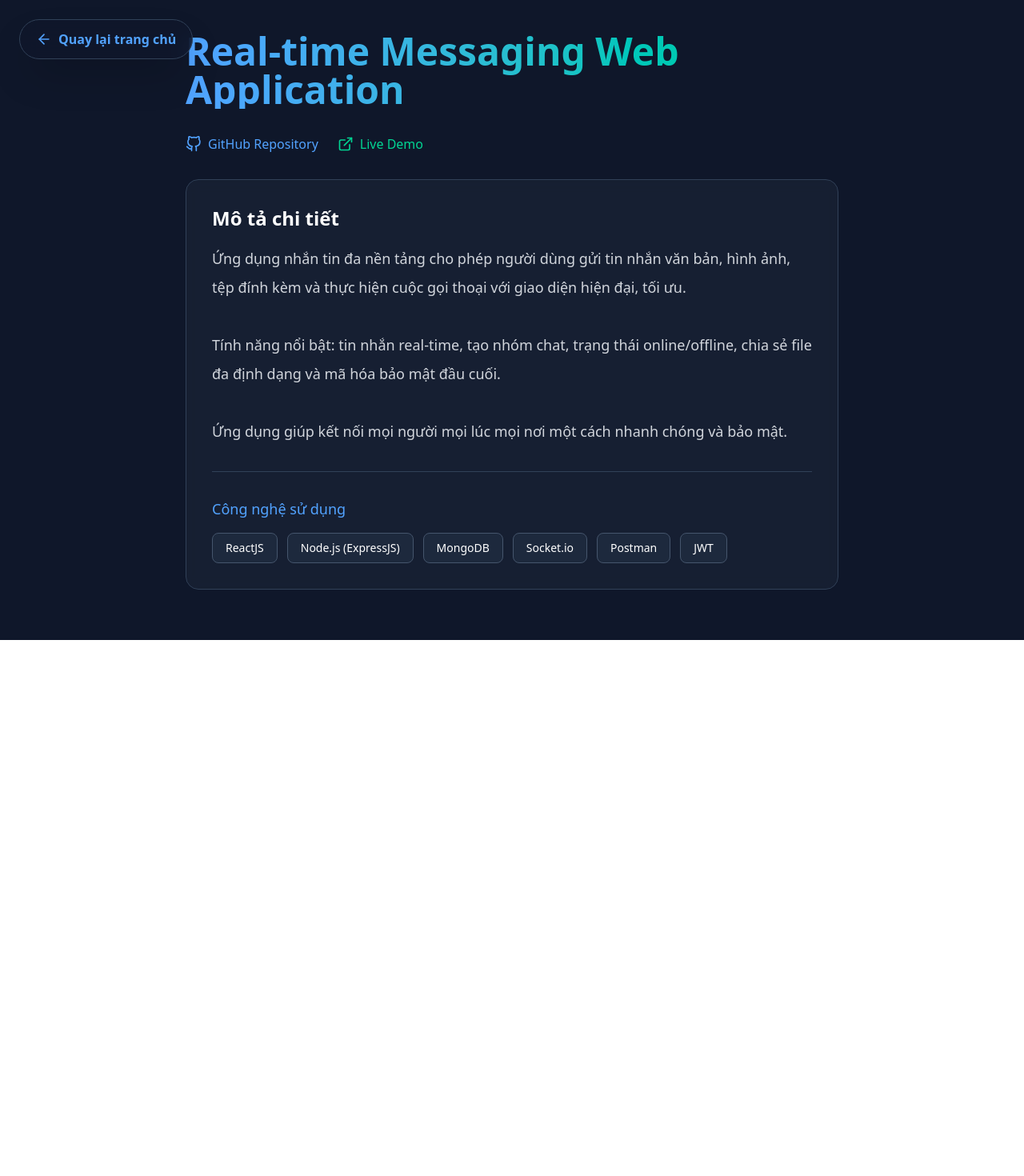
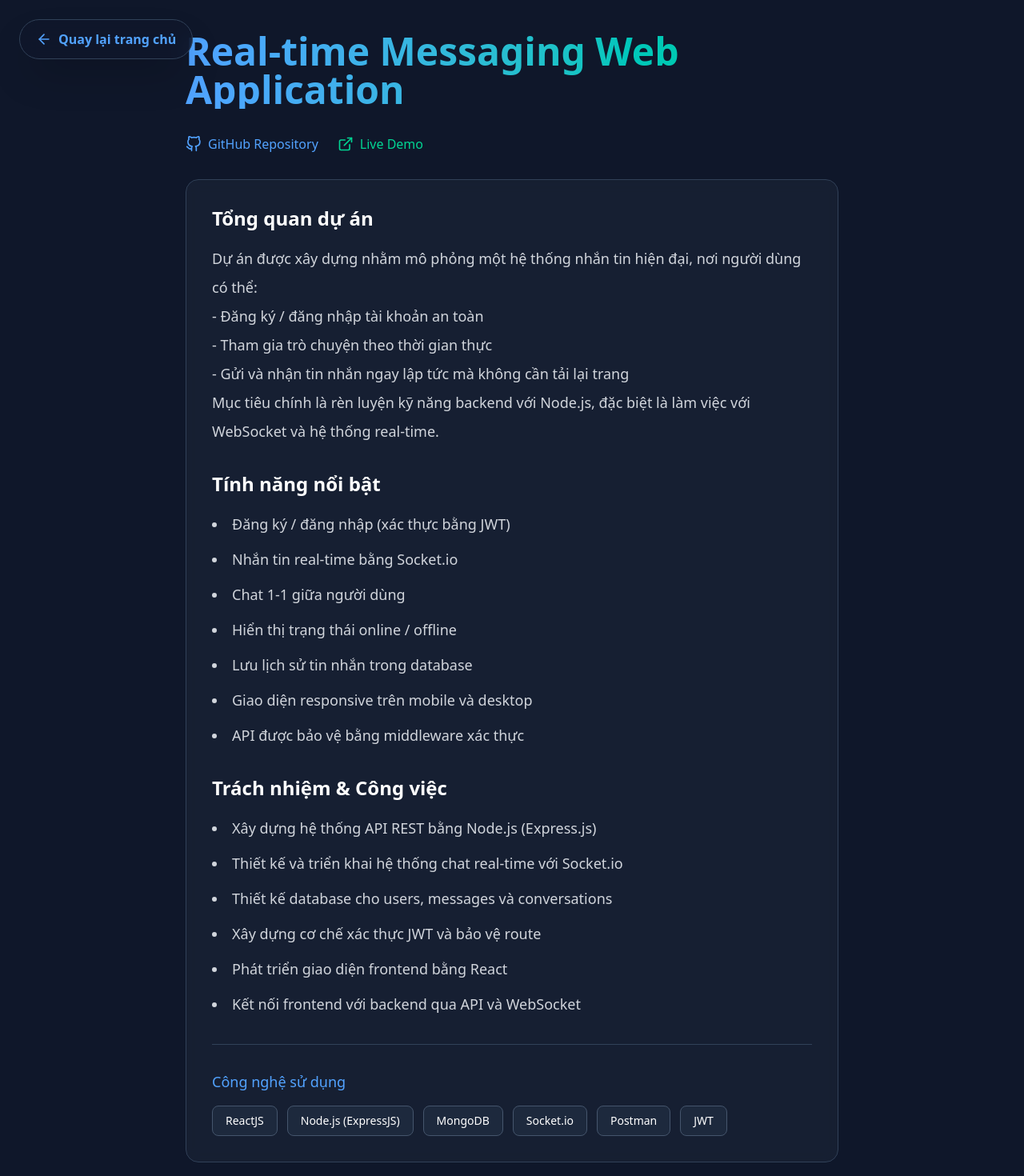
Before and after one commit to VyLNB/MyPortfolio, a React (Vite) app: page /project/1 in a window 1280 px wide. Shown: the top 1470 px of the page at 80% size. Before the commit the page ends 800 px from the top, so only its background shows below. Built offline with nearby package versions, Linux system fonts and the light colour scheme.

Commit message:
feat: enhance project display with summary support, detailed descriptions, key features, and responsibilities rendering

```diff
--- a/src/components/ProjectCard.tsx
+++ b/src/components/ProjectCard.tsx
@@ -5,11 +5,12 @@ interface ProjectCardProps {
     id: string;
     title: string;
     type: string;
-    description: string;
+    description?: string;
+    summary?: string;
     techStack: string[];
 }
 
-const ProjectCard = ({ id, title, type, description, techStack }: ProjectCardProps) => {
+const ProjectCard = ({ id, title, type, description, summary, techStack }: ProjectCardProps) => {
     return (
         <div className="bg-[#0f172a] rounded-lg overflow-hidden shadow-lg">
             <div className="p-4">
@@ -27,7 +28,7 @@ const ProjectCard = ({ id, title, type, description, techStack }: ProjectCardPro
                     </span>
                 </div>
 
-                <p className="text-gray-300 line-clamp-3 whitespace-pre-line">{description}</p>
+                <p className="text-gray-300 line-clamp-3 whitespace-pre-line">{summary || description}</p>
                 <div className="flex flex-wrap gap-2 mt-4">
                     {techStack.map((tech) => (
                         <span key={tech} className="bg-blue-400 text-white px-2 py-1 rounded-lg text-xs">
--- a/src/data/projects.ts
+++ b/src/data/projects.ts
@@ -4,7 +4,29 @@ export const projects = [
         title: "Real-time Messaging Web Application",
         type: "Full-stack",
         techStack: ["ReactJS", "Node.js (ExpressJS)", "MongoDB", "Socket.io", "Postman", "JWT"],
-        description: "Ứng dụng nhắn tin đa nền tảng cho phép người dùng gửi tin nhắn văn bản, hình ảnh, tệp đính kèm và thực hiện cuộc gọi thoại với giao diện hiện đại, tối ưu.\n\nTính năng nổi bật: tin nhắn real-time, tạo nhóm chat, trạng thái online/offline, chia sẻ file đa định dạng và mã hóa bảo mật đầu cuối.\n\nỨng dụng giúp kết nối mọi người mọi lúc mọi nơi một cách nhanh chóng và bảo mật.",
+        summary: "Một ứng dụng chat web thời gian thực cho phép người dùng nhắn tin tức thì trong các cuộc trò chuyện riêng tư hoặc nhóm.",
+        overview: `Dự án được xây dựng nhằm mô phỏng một hệ thống nhắn tin hiện đại, nơi người dùng có thể:
+        - Đăng ký / đăng nhập tài khoản an toàn
+        - Tham gia trò chuyện theo thời gian thực
+        - Gửi và nhận tin nhắn ngay lập tức mà không cần tải lại trang
+        Mục tiêu chính là rèn luyện kỹ năng backend với Node.js, đặc biệt là làm việc với WebSocket và hệ thống real-time.`,
+        keyFeatures: [
+            "Đăng ký / đăng nhập (xác thực bằng JWT)",
+            "Nhắn tin real-time bằng Socket.io",
+            "Chat 1-1 giữa người dùng",
+            "Hiển thị trạng thái online / offline",
+            "Lưu lịch sử tin nhắn trong database",
+            "Giao diện responsive trên mobile và desktop",
+            "API được bảo vệ bằng middleware xác thực",
+        ],
+        myResponsibilities: [
+            "Xây dựng hệ thống API REST bằng Node.js (Express.js)",
+            "Thiết kế và triển khai hệ thống chat real-time với Socket.io",
+            "Thiết kế database cho users, messages và conversations",
+            "Xây dựng cơ chế xác thực JWT và bảo vệ route",
+            "Phát triển giao diện frontend bằng React",
+            "Kết nối frontend với backend qua API và WebSocket"
+        ],
         linkGithub: "https://github.com/VyLNB/Real-time-chat",
         linkDemo: "https://real-time-chat-blond.vercel.app"
     },
@@ -13,7 +35,31 @@ export const projects = [
         title: "E-commerce Website",
         type: "Frontend",
         techStack: ["ReactJS", "Tailwind CSS"],
-        description: "Ứng dụng cung cấp một Dashboard quản trị giúp theo dõi toàn diện hoạt động kinh doanh với các chỉ số như khách hàng, đơn hàng và doanh thu. Hệ thống sử dụng biểu đồ trực quan (Recharts) để phân tích dữ liệu theo thời gian, hiển thị doanh thu theo tháng, trạng thái đơn hàng và danh sách sản phẩm bán chạy, giúp người quản trị dễ dàng đưa ra quyết định.\n\nBên cạnh đó, hệ thống hỗ trợ đầy đủ các chức năng quản lý như sản phẩm, đơn hàng, người dùng, danh mục, thương hiệu và mã giảm giá. Admin có thể thêm, chỉnh sửa, tìm kiếm dữ liệu và theo dõi chi tiết từng đối tượng (ví dụ: thông tin đơn hàng, khách hàng, sản phẩm). Điều này giúp tối ưu quy trình vận hành và quản lý dữ liệu tập trung.\n\nNgoài ra, ứng dụng tích hợp xác thực và bảo mật với cơ chế đăng nhập, phân quyền truy cập và bảo vệ route, đảm bảo chỉ người dùng hợp lệ mới có thể truy cập hệ thống quản trị. Admin cũng có thể quản lý thông tin cá nhân thông qua trang hồ sơ riêng.",
+        summary: `Một ứng dụng dashboard quản trị giúp theo dõi và quản lý toàn bộ hoạt động kinh doanh, bao gồm khách hàng, đơn hàng, sản phẩm và doanh thu.
+                    Hệ thống cung cấp giao diện trực quan với biểu đồ phân tích dữ liệu theo thời gian,
+                    hỗ trợ người quản trị đưa ra quyết định nhanh chóng và chính xác.`,
+        overview: `Ứng dụng được xây dựng nhằm cung cấp một hệ thống quản trị tập trung cho doanh nghiệp,
+                    cho phép theo dõi toàn diện các chỉ số kinh doanh quan trọng như doanh thu, đơn hàng và khách hàng.
+                    Thông qua các biểu đồ trực quan, hệ thống giúp phân tích dữ liệu theo thời gian thực và hỗ trợ việc ra quyết định dựa trên dữ liệu (data-driven decisions).`,
+        keyFeatures: [
+            "Dashboard tổng quan với các chỉ số: khách hàng, đơn hàng, doanh thu",
+            "Biểu đồ phân tích dữ liệu theo tháng (Recharts)",
+            "Thống kê trạng thái đơn hàng",
+            "Danh sách sản phẩm bán chạy",
+            "Quản lý sản phẩm (thêm / sửa / xóa / tìm kiếm)",
+            "Quản lý đơn hàng và chi tiết đơn hàng",
+            "Quản lý người dùng và phân quyền",
+            "Quản lý danh mục, thương hiệu và mã giảm giá",
+            "Trang hồ sơ người dùng (Profile management)",
+        ],
+        myResponsibilities: [
+            "Phát triển giao diện dashboard bằng React.js",
+            "Tích hợp và hiển thị dữ liệu bằng Recharts",
+            "Xây dựng các chức năng CRUD cho sản phẩm, đơn hàng và người dùng",
+            "Kết nối frontend với backend thông qua RESTful APIs",
+            "Xây dựng hệ thống xác thực và phân quyền người dùng",
+            "Thiết kế giao diện responsive và tối ưu trải nghiệm người dùng",
+        ],
         linkGithub: "https://github.com/VyLNB/E-Commerce-NodeJS"
         // linkDemo: "https://e-commerce-website-d2c08.web.app/"
     },
--- a/src/pages/ProjectDetail.tsx
+++ b/src/pages/ProjectDetail.tsx
@@ -32,8 +32,8 @@ const ProjectDetail = () => {
           strokeLinejoin="round"
           className="group-hover:-translate-x-1 transition-transform"
         >
-          <path d="M19 12H5"/>
-          <path d="M12 19l-7-7 7-7"/>
+          <path d="M19 12H5" />
+          <path d="M12 19l-7-7 7-7" />
         </svg>
         Quay lại trang chủ
       </Link>
@@ -73,12 +73,46 @@ const ProjectDetail = () => {
         )}
 
         <div className="bg-[#1e293b]/50 p-8 rounded-2xl border border-slate-700 backdrop-blur-sm">
+          {project.description && (
+            <>
               <h3 className="text-2xl font-semibold mb-4 text-white">Mô tả chi tiết</h3>
               <p className="text-gray-300 leading-loose text-lg whitespace-pre-line">
                 {project.description}
               </p>
+            </>
+          )}
 
-           {/* Phần công nghệ sử dụng (nếu có trong data) */}
+          {project.overview && (
+            <>
+              <h3 className="text-2xl font-semibold mb-4 text-white">Tổng quan dự án</h3>
+              <p className="text-gray-300 leading-loose text-lg whitespace-pre-line">
+                {project.overview}
+              </p>
+            </>
+          )}
+
+          {project.keyFeatures && project.keyFeatures.length > 0 && (
+            <div className="mt-8">
+              <h3 className="text-2xl font-semibold mb-4 text-white">Tính năng nổi bật</h3>
+              <ul className="list-disc list-inside text-gray-300 leading-loose text-lg space-y-2">
+                {project.keyFeatures.map((feature, index) => (
+                  <li key={index}>{feature}</li>
+                ))}
+              </ul>
+            </div>
+          )}
+
+          {project.myResponsibilities && project.myResponsibilities.length > 0 && (
+            <div className="mt-8">
+              <h3 className="text-2xl font-semibold mb-4 text-white">Trách nhiệm & Công việc</h3>
+              <ul className="list-disc list-inside text-gray-300 leading-loose text-lg space-y-2">
+                {project.myResponsibilities.map((resp, index) => (
+                  <li key={index}>{resp}</li>
+                ))}
+              </ul>
+            </div>
+          )}
+
           <div className="mt-8 pt-8 border-t border-slate-700">
             <h4 className="text-lg font-medium text-blue-400 mb-4">Công nghệ sử dụng</h4>
             <div className="flex flex-wrap gap-3">
--- a/src/pages/Projects.tsx
+++ b/src/pages/Projects.tsx
@@ -4,7 +4,7 @@ import { projects } from "../data/projects";
 const Projects = () => {
 
     return (
-        <section id="projects" className="bg-[#020617] text-white min-h-screen flex items-center px-6 md:px-20 pt-28">
+        <section id="projects" className="bg-[#020617] text-white min-h-screen py-20 px-6 md:px-20 flex justify-center items-center">
             <div className="max-w-6xl w-full">
                 <div className="flex items-center mb-12">
                     <div className="h-8 w-1 bg-blue-500 mr-4 rounded-full shadow-[0_0_10px_#3b82f6]"></div>
@@ -14,7 +14,6 @@ const Projects = () => {
                 </div>
 
                 <div className="grid grid-cols-1 md:grid-cols-3 gap-8">
-                    {/* Map qua projectsData */}
                     {projects.map((project, index) => (
                         <div key={index} className="flex flex-col gap-6">
                             <div className="flex flex-col gap-4">
@@ -23,6 +22,7 @@ const Projects = () => {
                                     title={project.title}
                                     type={project.type || "Unknown"}
                                     description={project.description}
+                                    summary={project.summary}
                                     techStack={project.techStack || []}
                                 />
                             </div>
--- a/src/pages/Skills.tsx
+++ b/src/pages/Skills.tsx
@@ -4,7 +4,6 @@ import { SiTailwindcss, SiMongodb, SiPostman, SiExpress, SiJira } from "react-ic
 import { BiNetworkChart } from "react-icons/bi";
 
 const Skills = () => {
-  // Cấu trúc dữ liệu kèm Icon và màu đặc trưng (Brand Colors)
   const skillCategories = [
     {
       title: "FRONTEND",
```
Lines whose indentation alone changed are shown as unchanged.
